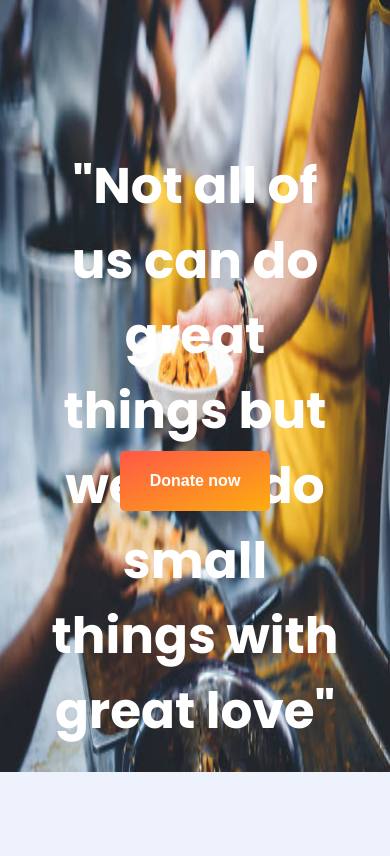
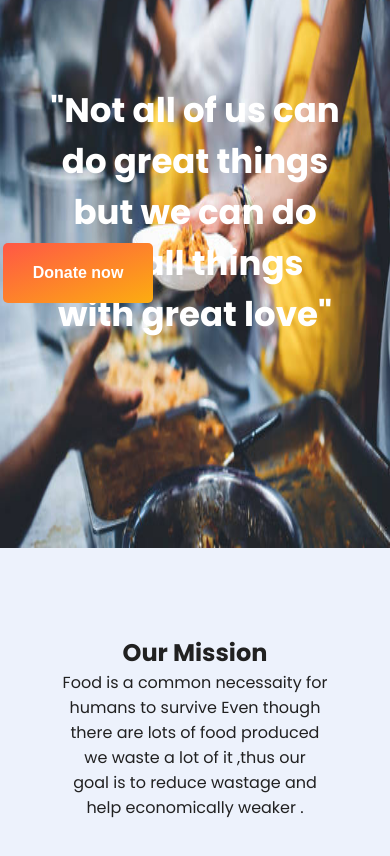
Before and after one commit to Raajath/Spark-Intern-project, a plain HTML site: page index.html in a window 390 px wide. Shown: the part 72-928 px from the top of the page. Drawn offline with Linux system fonts and the light colour scheme.

Commit message:
responsive changes

```diff
--- a/style/st.css
+++ b/style/st.css
@@ -75,23 +75,28 @@ input[type=checkbox]{
     user-select: none;
    }
    /* APPLYING MEDIA QUERIES */
+
+
    @media  (max-width: 768px) {
    .menu {
 
     display:none;
     position: absolute;
-    background: linear-gradient(to bottom right,#fcad10,#ff5746);
+
+    background:#343434a1;
     right: 0;
     left: 0;
     text-align: center;
     padding: 16px 0;
+    margin-top: 16px;
    }
+
    /* .img_container .quote{
     font-size: 35px;
   } */
    .menu li:hover {
     display: inline-block;
-    background-color:#343434 ;
+    background: linear-gradient(to bottom right,#fcad10,#ff5746);
     transition: 0.3s ease;
     width: 100%;
 
@@ -112,15 +117,16 @@ input[type=checkbox]{
 
    }
    .dropdown li:hover {
-    background-color: #343434;
+    background-color: #343434a1;
    }
    }
 
    /*section 2*/
 
-   .foodI{
+  .foodI{
    width:100%;
-   height: 100vh;
+   min-height: 620px;
+  min-width: 341px;
    /*opacity: .9;*/
 
    }
@@ -167,11 +173,11 @@ h4{
   }
   .img_container .btn {
     position: absolute;
-    top:65%;
-    left: 50%;
+    top:55%;
+    left: 20%;
     transform: translate(-50%, -50%);
     -ms-transform: translate(-50%, -50%);
-    background: linear-gradient(to bottom right,#ff5746,#fcad10);
+     background: linear-gradient(to bottom right,#ff5746,#fcad10);;
     color: white;
     font-size: 16px;
     padding: 12px 24px;
@@ -181,23 +187,26 @@ h4{
     height:60px;
     width: 150px;
     font-weight: 600;
+    outline: none;
+
   }
   .img_container .quote{
     position: absolute;
     /* border: solid 1px red; */
     text-align: center;
-    top: 26%;
+    top: 25%;
     left: 0%;
     margin: 0px 50px;
     color: #fff;
-    font-size: 50px;
+    font-size: 34px;
+
+
   }
 
 
   .btn:hover{
     background: linear-gradient(to bottom right,#fcad10,#ff5746);
-
-  }
+     }
 
 
 /* css animation*/
```
